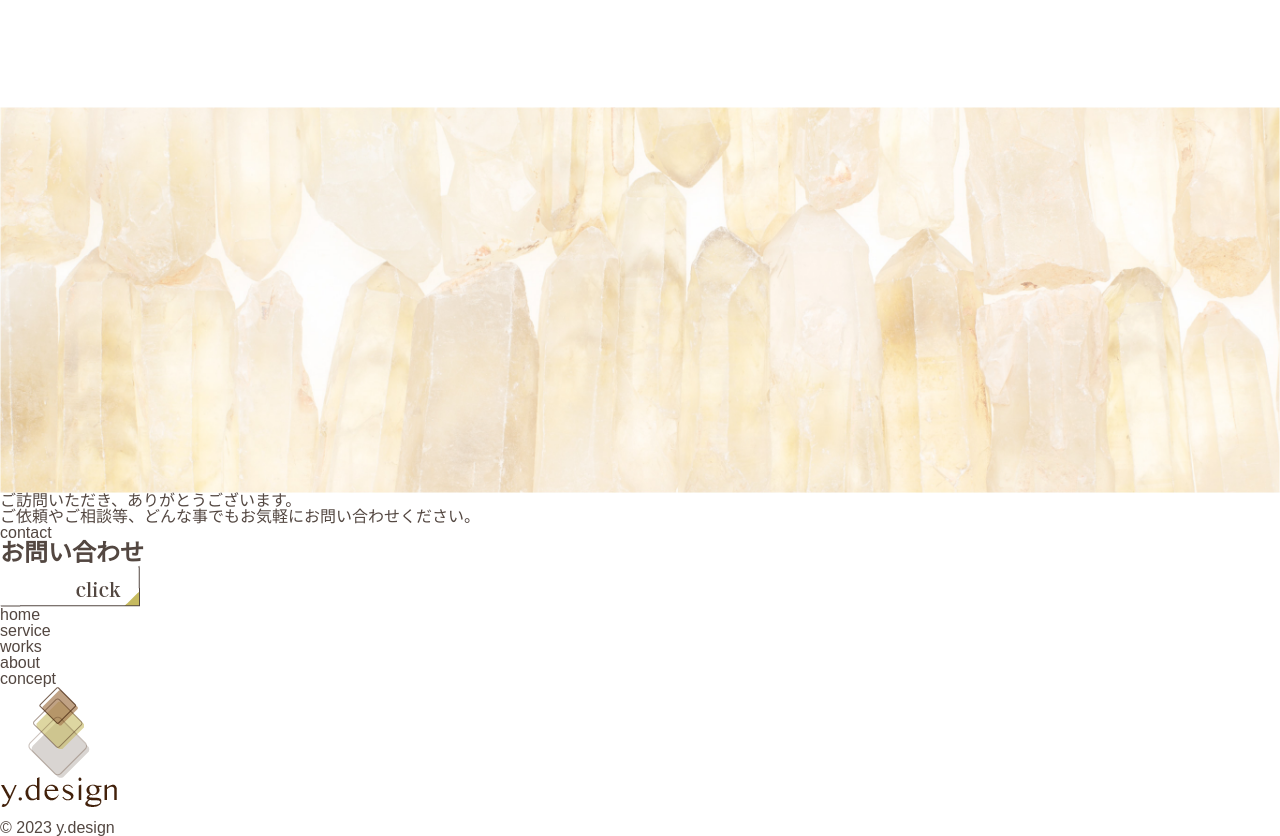
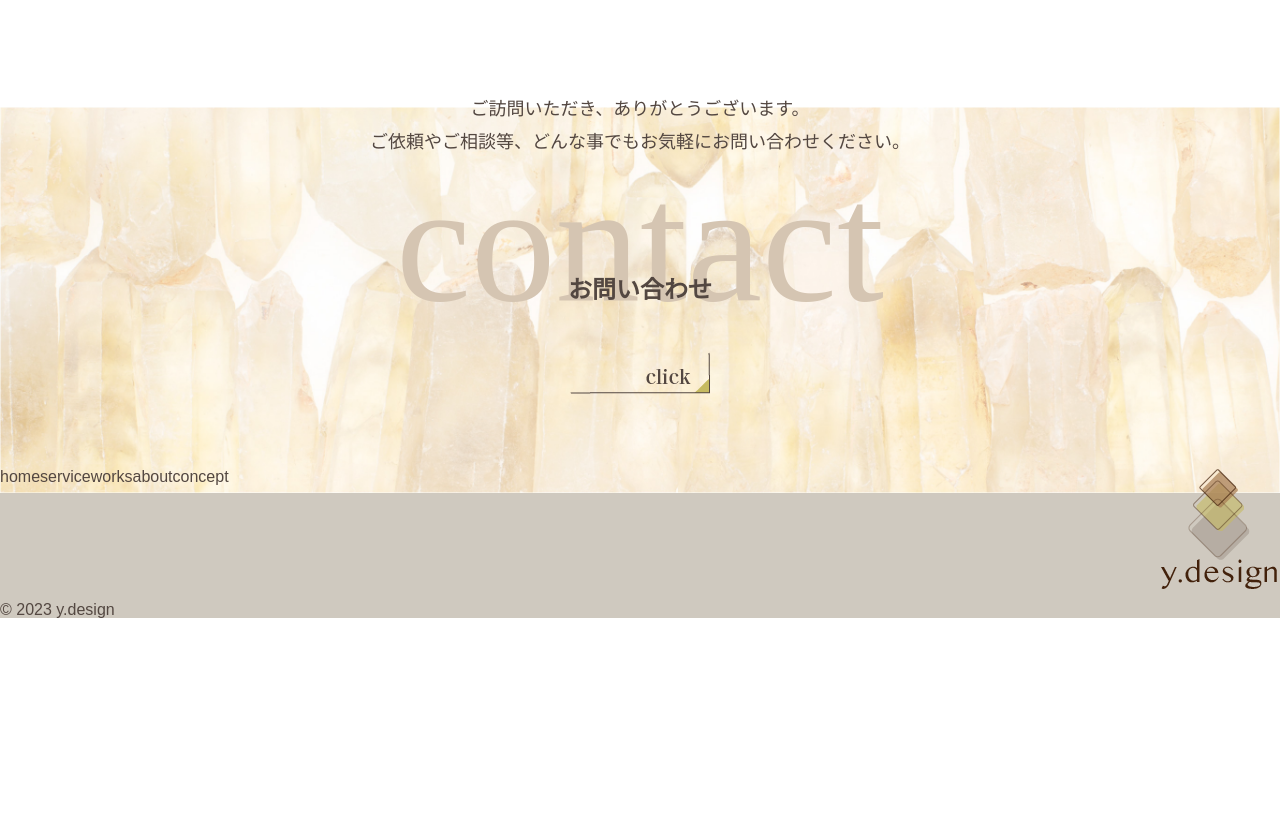
Before and after one commit to yui1012/dezasuta2, a plain HTML site: page top/index.html in a window 1280 px wide. Shown: the part 3993-4829 px from the top of the page. After the commit the page ends 4611 px from the top, so only its background shows below. Drawn offline with Linux system fonts and the light colour scheme.

Commit message:
ポートフォリオ2/12進捗

```diff
--- a/top/css/style.css
+++ b/top/css/style.css
@@ -45,6 +45,7 @@ img {
 header main {
   background-color: #fafaf9;
 }
+
 .header_wrap {
   max-width: 1300px;
   margin: 0 auto;
@@ -221,3 +222,38 @@ h3 {
 .about_btn {
   margin: 0 0 110px 700px;
 }
+
+.contact {
+  text-align: center;
+}
+.contact_wrap {
+  margin-top: -400px;
+}
+.contact_title p {
+  font-family: "Hiragino Mincho ProN";
+  font-size: 169px;
+  color: #d5c5b2;
+}
+
+.contact_title h2 {
+  margin: -50px 0 50px 0;
+}
+.contact_text p {
+  font-size: 18px;
+  line-height: 1.83;
+}
+.contact_btn {
+  margin-bottom: 75px;
+}
+footer {
+  background-color: #cfc9bf;
+  margin: 0 auto;
+}
+.footer_wrap {
+  display: flex;
+  justify-content: space-between;
+}
+.pc_nav ul {
+  display: flex;
+  justify-content: space-between;
+}
--- a/top/index.html
+++ b/top/index.html
@@ -161,14 +161,22 @@
     </section>
     <section class="contact">
         <img src="toppage_images/contact_haikei@2x-80.jpg" alt="石の背景">
+        <div class="contact_wrap">
+            <div class="contact_text">
                 <p>ご訪問いただき、ありがとうございます。<br>
                     ご依頼やご相談等、どんな事でもお気軽にお問い合わせください。
                 </p>
+            </div>
+            <div class="contact_title">
                 <p>contact</p>
                 <h2>お問い合わせ</h2>
+            </div>
+            <div class="contact_btn">
                 <a href="">
                     <img src="toppage_images/clickbtn.png" alt="clickボタン">
                 </a>
+            </div>
+        </div>
     </section>
 </main>
 <footer>
```
Lines whose indentation alone changed are shown as unchanged.
